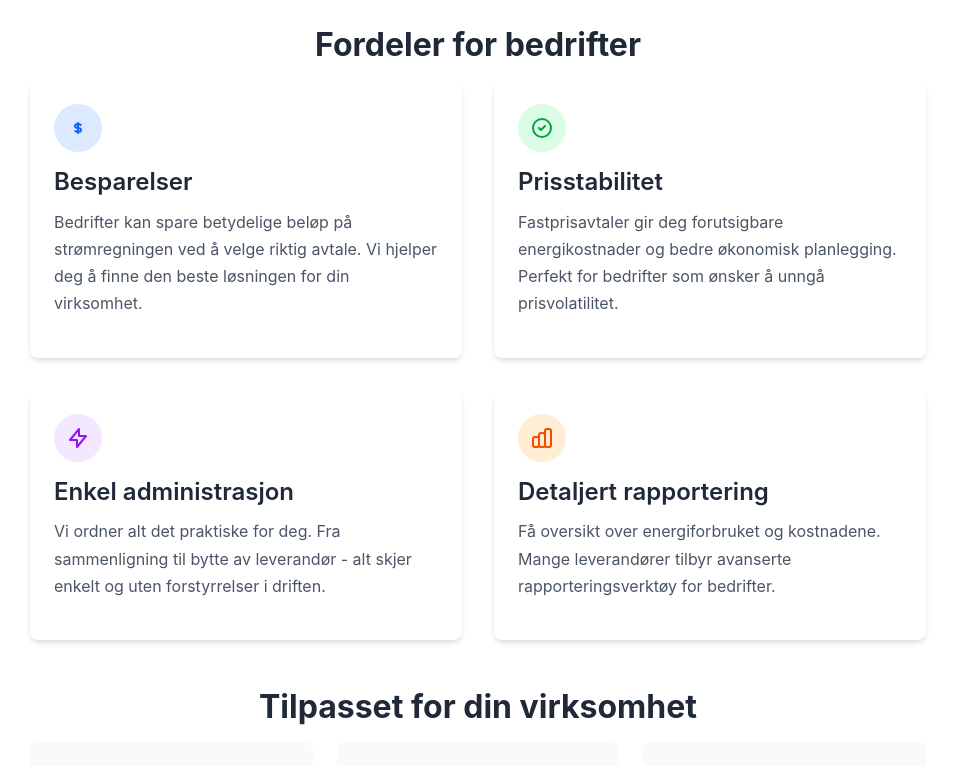
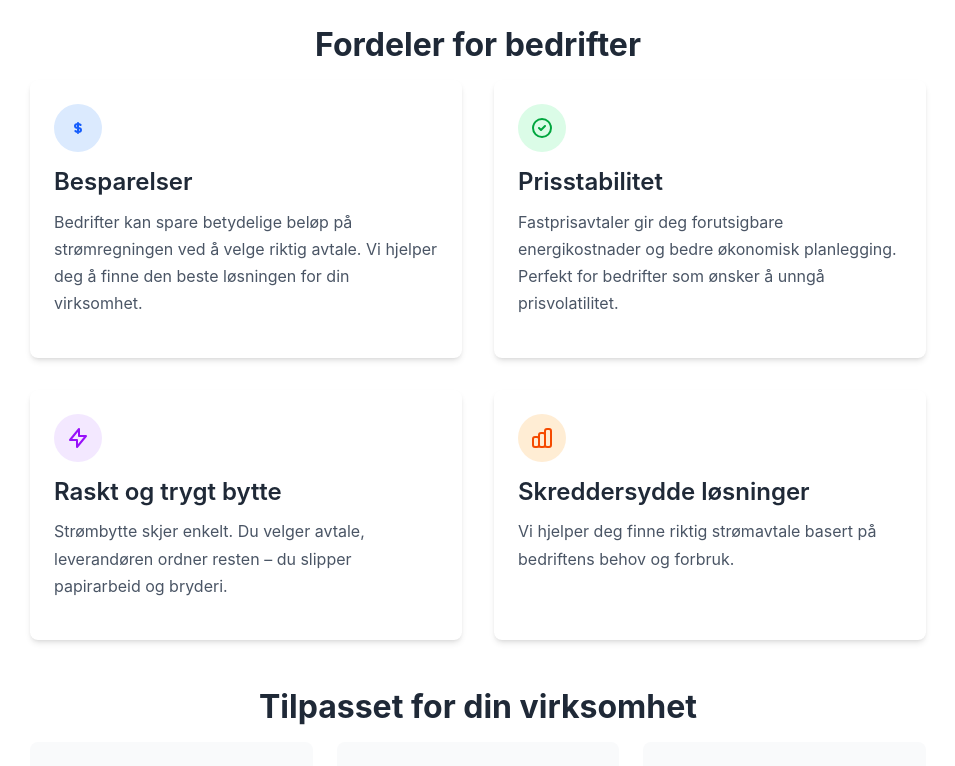
Before and after one commit to hazzler78/stromsjef, a Next.js app: page /business in a window 1280 px wide. Shown: the part 384-1150 px from the top of the page, without its empty margins (162-1117 px from the left). Built offline with nearby package versions, Linux system fonts and the light colour scheme; no server answers.

Commit message:
Update business page messaging - Change 'Enkel administrasjon' to 'Raskt og trygt bytte' - Change 'Detaljert rapportering' to 'Skreddersydde løsninger' - Update descriptions to focus on easy switching and personalized solutions

```diff
--- a/src/app/business/page.tsx
+++ b/src/app/business/page.tsx
@@ -64,10 +64,9 @@ const BusinessPage = () => {
                 <path strokeLinecap="round" strokeLinejoin="round" strokeWidth={2} d="M13 10V3L4 14h7v7l9-11h-7z" />
               </svg>
             </div>
-            <h3 className="text-xl font-semibold mb-2">Enkel administrasjon</h3>
+            <h3 className="text-xl font-semibold mb-2">Raskt og trygt bytte</h3>
             <p className="text-gray-600">
-              Vi ordner alt det praktiske for deg. Fra sammenligning til bytte av leverandør -
-              alt skjer enkelt og uten forstyrrelser i driften.
+              Strømbytte skjer enkelt. Du velger avtale, leverandøren ordner resten – du slipper papirarbeid og bryderi.
             </p>
           </div>
 
@@ -77,10 +76,9 @@ const BusinessPage = () => {
                 <path strokeLinecap="round" strokeLinejoin="round" strokeWidth={2} d="M9 19v-6a2 2 0 00-2-2H5a2 2 0 00-2 2v6a2 2 0 002 2h2a2 2 0 002-2zm0 0V9a2 2 0 012-2h2a2 2 0 012 2v10m-6 0a2 2 0 002 2h2a2 2 0 002-2m0 0V5a2 2 0 012-2h2a2 2 0 012 2v14a2 2 0 01-2 2h-2a2 2 0 01-2-2z" />
               </svg>
             </div>
-            <h3 className="text-xl font-semibold mb-2">Detaljert rapportering</h3>
+            <h3 className="text-xl font-semibold mb-2">Skreddersydde løsninger</h3>
             <p className="text-gray-600">
-              Få oversikt over energiforbruket og kostnadene. Mange leverandører tilbyr
-              avanserte rapporteringsverktøy for bedrifter.
+              Vi hjelper deg finne riktig strømavtale basert på bedriftens behov og forbruk.
             </p>
           </div>
         </div>
```
